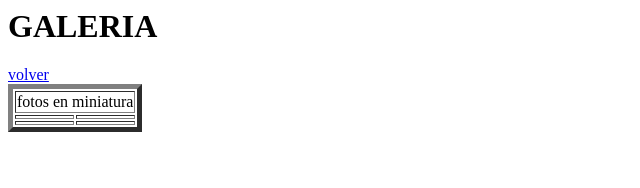
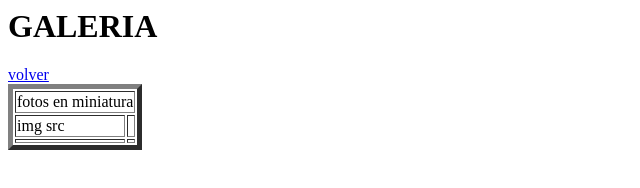
Before and after one commit to 10892265/10892265.github.io, a plain HTML site: page galeria.html in a window 1280 px wide. Shown: the whole page, without its empty margins (0-640 px from the left). Drawn offline with Linux system fonts and the light colour scheme.

Commit message:
Update galeria.html

```diff
--- a/galeria.html
+++ b/galeria.html
@@ -11,7 +11,7 @@
    <td colspan="2"> fotos en miniatura </td>
   </tr>
   <tr>
-   <td></td>
+   <td>img src</td>
    <td></td>
   </tr>
   <tr>
```
